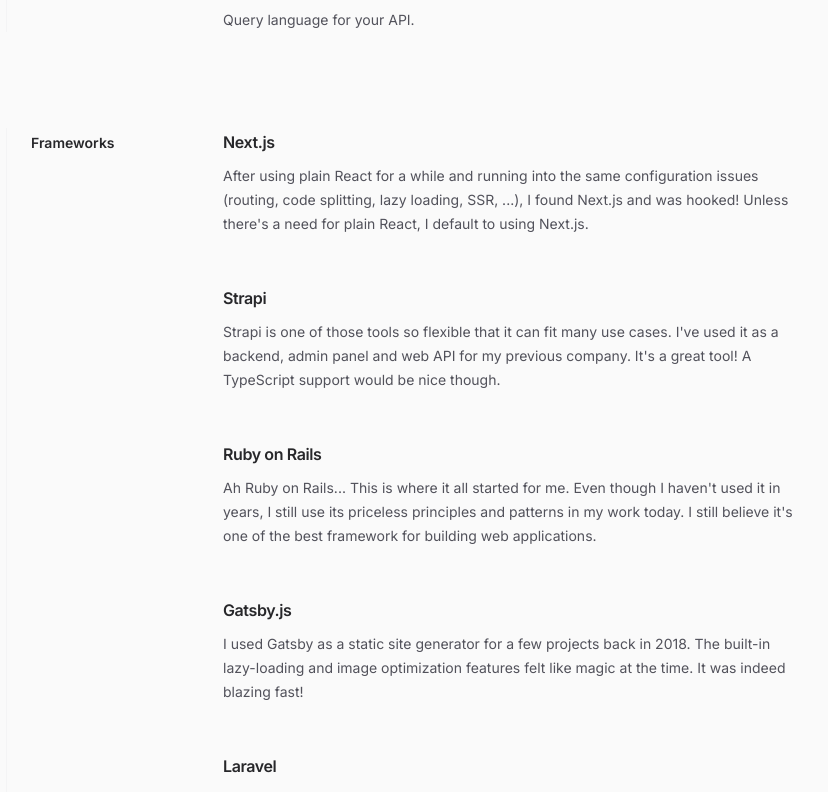
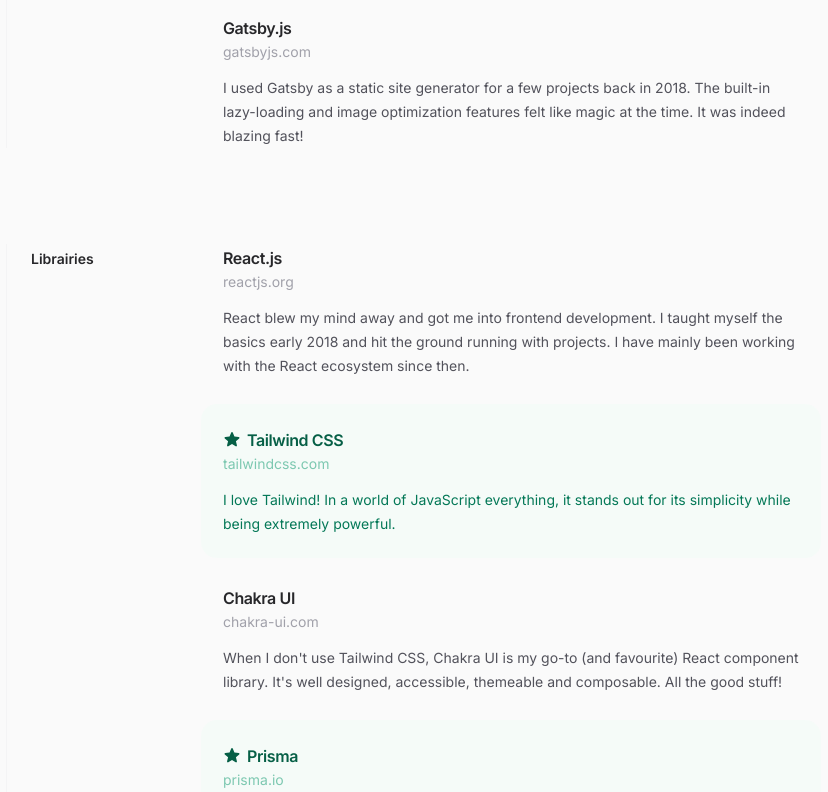
Before and after one commit to CharlyMartin/portfolio, a Next.js app: page /uses in a window 1280 px wide. Shown: the part 1060-1852 px from the top of the page, without its empty margins (154-982 px from the left). Built offline with nearby package versions, Linux system fonts and the light colour scheme.

Commit message:
Improved stack

```diff
--- a/src/app/projects/[slug]/page.tsx
+++ b/src/app/projects/[slug]/page.tsx
@@ -6,13 +6,10 @@
 import Container from "@/components/blocks/container";
 import Back from "@/components/atoms/back";
 import Section from "@/components/blocks/section";
-import Button from "@/components/atoms/button";
 import Icons from "@/components/atoms/icons";
-import A from "@/components/atoms/a";
-import { getHostname } from "@/lib/get-hostname";
 import { getProject } from "@/data/projects";
 import { formatProjectDates } from "@/lib/format-date";
-import { Project, Use } from "@/types";
+import { Use } from "@/types";
 import Badge from "@/components/atoms/badge";
 import PageTitle from "@/components/blocks/page-title";
 import ProjectStatus from "@/components/blocks/project-status";
--- a/src/app/uses/page.tsx
+++ b/src/app/uses/page.tsx
@@ -1,11 +1,15 @@
 import React from "react";
 import { Metadata } from "next";
+import clsx from "clsx";
 
-import Card from "@/components/blocks/card";
 import PageLayout from "@/components/blocks/page-layout";
 import { getUses } from "@/data/uses";
 import { slugify } from "@/lib/slugify";
 import { metadata as globalMeta } from "@/app/layout";
+import { Use } from "@/types";
+import A from "@/components/atoms/a";
+import Icons from "@/components/atoms/icons";
+import { getHostname } from "@/lib/get-hostname";
 
 const languages = getUses({ type: "language" });
 const libraries = getUses({ type: "library" });
@@ -28,30 +32,10 @@
       text="Here’s a big list of all the tools, software, and hardware I use (or used to use) to stay productive and build great things."
     >
       <div className="space-y-24">
-        {languages.length && (
-          <ToolsSection title="Languages">
-            {languages.map((item, i) => {
-              const { name, description, oneLiner } = item;
-
-              return (
-                <Tool key={i} title={name}>
-                  {description || oneLiner}
-                </Tool>
-              );
-            })}
-          </ToolsSection>
-        )}
-
         {frameworks.length && (
           <ToolsSection title="Frameworks">
             {frameworks.map((framework, i) => {
-              const { name, description, oneLiner } = framework;
-
-              return (
-                <Tool key={i} title={name}>
-                  {description || oneLiner}
-                </Tool>
-              );
+              return <Tool key={i} {...framework} />;
             })}
           </ToolsSection>
         )}
@@ -59,13 +43,15 @@
         {libraries.length && (
           <ToolsSection title="Librairies">
             {libraries.map((library, i) => {
-              const { name, description, oneLiner } = library;
+              return <Tool key={i} {...library} />;
+            })}
+          </ToolsSection>
+        )}
 
-              return (
-                <Tool key={i} title={name}>
-                  {description || oneLiner}
-                </Tool>
-              );
+        {languages.length && (
+          <ToolsSection title="Languages">
+            {languages.map((item, i) => {
+              return <Tool key={i} {...item} />;
             })}
           </ToolsSection>
         )}
@@ -73,27 +59,15 @@
         {sdks.length && (
           <ToolsSection title="SDKs">
             {sdks.map((sdk, i) => {
-              const { name, description, oneLiner } = sdk;
-
-              return (
-                <Tool key={i} title={name}>
-                  {description || oneLiner}
-                </Tool>
-              );
+              return <Tool key={i} {...sdk} />;
             })}
           </ToolsSection>
         )}
 
         {devtools.length && (
           <ToolsSection title="Dev Tools">
-            {devtools.map((item, i) => {
-              const { name, description, oneLiner } = item;
-
-              return (
-                <Tool key={i} title={name}>
-                  {description || oneLiner}
-                </Tool>
-              );
+            {devtools.map((tool, i) => {
+              return <Tool key={i} {...tool} />;
             })}
           </ToolsSection>
         )}
@@ -101,13 +75,7 @@
         {productivity.length && (
           <ToolsSection title="Productivity">
             {productivity.map((item, i) => {
-              const { name, description, oneLiner } = item;
-
-              return (
-                <Tool key={i} title={name}>
-                  {description || oneLiner}
-                </Tool>
-              );
+              return <Tool key={i} {...item} />;
             })}
           </ToolsSection>
         )}
@@ -115,13 +83,7 @@
         {hardware.length && (
           <ToolsSection title="Workstation">
             {hardware.map((item, i) => {
-              const { name, description, oneLiner } = item;
-
-              return (
-                <Tool key={i} title={name}>
-                  {description || oneLiner}
-                </Tool>
-              );
+              return <Tool key={i} {...item} />;
             })}
           </ToolsSection>
         )}
@@ -141,22 +103,74 @@
   );
 }
 
-type ToolProps = {
-  title: string;
-  href?: string;
-  children: React.ReactNode;
-};
+function Tool(props: Use) {
+  const { name, url, description, oneLiner, highlight, favorite } = props;
 
-function Tool(props: ToolProps) {
-  const { title, href, children } = props;
+  const text = description || oneLiner;
+  const fav = highlight || favorite;
 
   return (
-    <Card as="li">
-      <Card.Title as="h3" href={href}>
-        {title}
-      </Card.Title>
-      <Card.Description>{children}</Card.Description>
-    </Card>
+    <li className="group relative">
+      <div
+        className={clsx(
+          "absolute -inset-x-4 -inset-y-6 z-0 transition sm:-inset-x-6 sm:m-0.5 sm:rounded-2xl",
+          fav &&
+            "bg-emerald-50/30 group-hover:bg-emerald-50 dark:bg-emerald-950/30 group-hover:dark:bg-emerald-950/60",
+          !fav &&
+            "scale-95 bg-zinc-50 opacity-0 group-hover:scale-100 group-hover:opacity-100 dark:bg-zinc-800/50"
+        )}
+      />
+      <A href={url}>
+        <span className="relative z-10">
+          {/* Title */}
+          <div className="flex items-center">
+            {fav && (
+              <div className="mr-1.5 shrink-0">
+                <Icons.Star
+                  size={18}
+                  className="mb-0.5 text-emerald-800 dark:!text-emerald-100/90"
+                />
+              </div>
+            )}
+            <h2
+              className={clsx(
+                "text-base font-semibold tracking-tight",
+                !fav && "text-zinc-800 dark:text-zinc-100",
+                fav && "text-emerald-800 dark:text-emerald-100/90"
+              )}
+            >
+              {name}
+            </h2>
+          </div>
+
+          {/* Link */}
+          <div
+            className={clsx(
+              "-mt-0.5 flex -translate-x-5 items-center pb-3 transition group-hover:translate-x-0",
+              !fav && "text-zinc-400 dark:text-zinc-500/80",
+              fav && "text-emerald-600/50 dark:text-emerald-600/80"
+            )}
+          >
+            <Icons.Link
+              size={14}
+              className="mr-1.5 mt-0.5 opacity-0 transition group-hover:opacity-100"
+            />
+            <p className="relative z-10 text-sm">{getHostname(url)}</p>
+          </div>
+
+          {/* Description */}
+          <p
+            className={clsx(
+              "relative z-10 text-sm",
+              !fav && "text-zinc-600 dark:text-zinc-400",
+              fav && "text-emerald-700 dark:text-emerald-300/80"
+            )}
+          >
+            {text}
+          </p>
+        </span>
+      </A>
+    </li>
   );
 }
 
@@ -168,8 +182,6 @@
 function Section(props: SectionProps) {
   let { title, children } = props;
   const id = slugify(title);
-
-  // Add link to the source url
 
   return (
     <section
--- a/src/components/atoms/icons/index.tsx
+++ b/src/components/atoms/icons/index.tsx
@@ -17,6 +17,9 @@
   HiChevronDown,
   HiXMark,
   HiOutlineFolderOpen,
+  HiMiniStar,
+  HiArrowRightCircle,
+  HiHeart,
 } from "react-icons/hi2";
 
 // https://icons8.com/
@@ -32,6 +35,7 @@
   Clipboard: FiCopy,
   Check: FiCheck,
   ArrowRightOutline: HiOutlineArrowRight,
+  ArrowRightCircle: HiArrowRightCircle,
   Back: FiArrowLeft,
   Moon: HiOutlineMoon,
   Sun: HiOutlineSun,
@@ -39,6 +43,8 @@
   ChevronDown: HiChevronDown,
   X: HiXMark,
   Article: HiOutlineFolderOpen,
+  Star: HiMiniStar,
+  Heart: HiHeart,
 };
 
 export default Icons;
--- a/src/components/atoms/see-more/index.tsx
+++ b/src/components/atoms/see-more/index.tsx
@@ -15,7 +15,7 @@
     <Link
       {...rest}
       className={clsx(
-        "relative -left-1.5 inline-flex items-center gap-1.5 rounded-full bg-zinc-100 px-2.5 py-2 text-xs font-medium leading-none tracking-wide text-zinc-800 transition hover:bg-teal-50 hover:text-teal-600 dark:bg-zinc-800 dark:text-zinc-300 dark:hover:text-teal-500 sm:-left-2.5",
+        "relative left-0 inline-flex items-center gap-1.5 rounded-full bg-zinc-100 px-2.5 py-2 text-xs font-medium leading-none tracking-wide text-zinc-800 transition hover:bg-teal-50 hover:text-teal-600 dark:bg-zinc-800 dark:text-zinc-300 dark:hover:text-teal-500 sm:-left-2.5",
         className
       )}
     >
--- a/src/data/projects.ts
+++ b/src/data/projects.ts
@@ -244,7 +244,7 @@
     display: false,
     highlight: false,
     roles: [1],
-    stack: [10, 9, 2, 28, 41, 43],
+    stack: [10, 9, 2, 28, 41],
     people: [{ id: 9, role: { id: 2 } }],
     status: "archived",
     areas: ["web2"],
--- a/src/data/uses.ts
+++ b/src/data/uses.ts
@@ -1,4 +1,6 @@
 import type { Use } from "@/types";
+
+// Add long description for highlighted or favorite uses
 
 const data: Array<Use> = [
   {
@@ -8,7 +10,7 @@
     oneLiner: "A typed superset of JavaScript.",
     description:
       "My go-to language for most projects these days. It takes some time to get the types right at the beginning, but it always pays off as the project grows.",
-    favorite: true,
+    highlight: true,
     url: "https://www.typescriptlang.org/",
     type: "language",
   },
@@ -18,7 +20,7 @@
     meta: "UI Library",
     oneLiner: "A JavaScript library for building user interfaces.",
     description:
-      "React got me into frontend development. I taught myself React early 2018 and I have mostly been focusing on frontend development since then.",
+      "React blew my mind away and got me into frontend development. I taught myself the basics early 2018 and hit the ground running with projects. I have mainly been working with the React ecosystem since then.",
     url: "https://reactjs.org/",
     type: "library",
   },
@@ -28,8 +30,8 @@
     meta: "Web Framework",
     oneLiner: "The React Framework for Production.",
     description:
-      "After using plain React for a while and running into the same configuration issues (routing, code splitting, lazy loading, SSR, ...), I found Next.js and was hooked! Unless there's a need for plain React, I default to using Next.js.",
-    favorite: true,
+      "After using standalone React for a while and running into the same configuration and optimisation hurdles (routing, code splitting, lazy loading, SSR, ...), I found Next.js v9 back in the day and was hooked by its simplicity. Every new major version manages to make the tool even simpler to use, which is not always the case in the JavaScript ecosystem. Next.js is my go-to choice for any web project, my new Ruby on Rails.",
+    highlight: true,
     url: "https://nextjs.org/",
     type: "framework",
   },
@@ -37,7 +39,7 @@
     id: 4,
     name: "Tailwind CSS",
     meta: "CSS Framework",
-    favorite: true,
+    highlight: true,
     oneLiner: "The CSS framework to build any design.",
     description:
       "I love Tailwind! In a world of JavaScript everything, it stands out for its simplicity while being extremely powerful.",
@@ -65,12 +67,13 @@
   },
   {
     id: 7,
-    name: "MacBook Air M1 (2020)",
+    name: `15" M2 MacBook Air (2023)`,
     meta: "Hardware",
     oneLiner:
-      "MacBook Air combined with the M1 chip. An incredibly portable laptop.",
+      "MacBook Air combined with the M2 chip. An incredibly portable laptop.",
     description:
-      "I've been on the Mackbook Pro bandwagon since 2009, but the M1 chip is such a game changer that a MacBook Air (with some extra RAM) is now more than enough for modern web development.",
+      "I've been on the Mackbook Pro bandwagon since 2009, but the latest M chip series is such a game changer that a MacBook Air (with some extra RAM) is now more than enough for modern web development.",
+    favorite: true,
     url: "https://www.apple.com/macbook-air/",
     type: "workspace",
   },
@@ -110,8 +113,9 @@
     meta: "Code Formatter",
     oneLiner: "An opinionated code formatter.",
     description:
-      "Prettier changed my (dev) life. I remember days when I used to format code manually, I can't believe it was a thing. Prettier is the extension I install first when I start a new project.",
+      "Prettier changed my (dev) life. I discovered it around the same time as React, as I was transitioning from the Ruby world to the - much vaster - JavaScript world. It’s incredible enough as a solo developer and indispensable for team work. And the tailwind formatter plugin makes using Tailwind much structured and pleasant. I remember days when I used to format code manually, I can't believe it was a thing Thank you, Prettier.",
     url: "https://prettier.io/",
+    favorite: true,
     type: "devtool",
   },
   {
@@ -147,11 +151,11 @@
   {
     id: 15,
     name: "Prisma",
-    favorite: true,
+    highlight: true,
     meta: "ORM",
     oneLiner: "Next-generation TypeScript ORM.",
     description:
-      "Prisma is the perfect ORM companion for my Next.js projects, if I ever need to make use of Next's API routes.",
+      "Prisma is the perfect ORM companion for my Next.js projects, if I ever need to make use of Next's API routes. And the native TypeScript support makes database interactions so much safer.",
     url: "https://www.prisma.io/",
     type: "library",
   },
@@ -161,7 +165,8 @@
     meta: "Web API",
     oneLiner: "The most popular payment API.",
     description:
-      "It would be hard to imagine a world where Stripe doesn't exist. Their API documentation is the gold standard for web APIs.",
+      "It would be hard to imagine a world where Stripe doesn't exist. Their API documentation is the gold standard for web APIs. I started using their API back in 2018, a few times a year since then. Whenever I come back to their documentation, they managed to make it even more enjoyable and intuitive. Bravo, Stripe!",
+    favorite: true,
     url: "https://stripe.com/",
     type: "sdk",
   },
@@ -249,7 +254,7 @@
     meta: "Web Framework",
     oneLiner: "The Ruby framework for building web applications.",
     description:
-      "Ah Ruby on Rails... This is where it all started for me. Even though I haven't used it in years, I still use its priceless principles and patterns in my work today. I still believe it's one of the best framework for building web applications.",
+      "Ah Ruby on Rails... This is where it all started for me. Even though I haven't used it in years, I still use its priceless principles and patterns in my work today. I still believe it's one of the best framework for building web applications faster.",
     url: "https://rubyonrails.org/",
     type: "framework",
   },
@@ -327,6 +332,7 @@
     description:
       "XState is pretty awesome! Finite state machines are a mind shift from the traditional state management libraries, but a worthwhile one. It forces you to clearly map out the different states and transitions of your application, which is a great thing!",
     url: "https://xstate.js.org/",
+    favorite: true,
     type: "library",
   },
   {
@@ -373,7 +379,7 @@
   {
     id: 38,
     name: "React Query",
-    favorite: true,
+    highlight: true,
     meta: "Async State Management",
     oneLiner: "The React async state management library.",
     description:
@@ -399,6 +405,7 @@
     oneLiner: "Popular form library built with React hooks.",
     description:
       "Managing complex forms is one of the hardest things in web development. React Hook Form makes it so much easier and scalable.",
+    favorite: true,
     url: "https://react-hook-form.com/",
     type: "library",
   },
@@ -420,14 +427,14 @@
     url: "https://final-form.org/react",
     type: "library",
   },
-  {
-    id: 43,
-    name: "Laravel",
-    meta: "Web Framework",
-    oneLiner: "The most popular PHP framework for building web apps.",
-    url: "https://laravel.com/",
-    type: "framework",
-  },
+  // {
+  //   id: 43,
+  //   name: "Laravel",
+  //   meta: "Web Framework",
+  //   oneLiner: "The most popular PHP framework for building web apps.",
+  //   url: "https://laravel.com/",
+  //   type: "framework",
+  // },
   {
     id: 44,
     name: "Z - jump around",
@@ -435,7 +442,7 @@
     oneLiner: "Shell script to move around the file system",
     description:
       "Z is a tiny shell script but such a cool one. It makes moving around the file system so much easier. I 'z' my way around directories instead of 'cd'ing like a caveman.",
-    url: "",
+    url: "https://github.com/rupa/z",
     type: "devtool",
   },
   {
@@ -468,8 +475,9 @@
     name: "Github Copilot",
     meta: "AI Tool",
     oneLiner: "The most popular AI code editor assistant",
+    favorite: true,
     description:
-      "Somedays, I feel like I am the co-pilot of Github Copilot, as it seems to incresingly know what I want to do. Mind blowing!",
+      "Gitub Copilot is one of these tools with such a massive wow factor you only have every few years. Somedays, I feel like I am the co-pilot of Github Copilot, as it seems to increasingly know what I want to do. Mind blowing!",
     url: "https://github.com/features/copilot/",
     type: "devtool",
   },
@@ -511,6 +519,7 @@
     description:
       "I've never used the default MacOs terminal, but whenever I see someone's screen with it, I feel like I am looking at a computer from the 80s. iTerm feels like the way to go.",
     url: "https://iterm2.com/",
+    favorite: true,
     type: "devtool",
   },
   {
@@ -521,12 +530,13 @@
     description:
       "Auth.js - previously NextAuth.js - is incredibly intuitive and covers most, if not all, authentication use cases. It's not my go to authentication library for my Next.js projects.",
     url: "https://authjs.dev/",
+    // highlight: true,
     type: "library",
   },
   {
     id: 54,
     name: "tRPC",
-    favorite: true,
+    highlight: true,
     meta: "Data Fetching",
     oneLiner: "End-to-end typesafe APIs made easy.",
     description:
@@ -558,18 +568,18 @@
 
 type Filters = {
   type?: Use["type"];
-  favorite?: Use["favorite"];
+  highlight?: Use["highlight"];
 };
 
 export function getUses(filters?: Filters) {
-  const { type, favorite } = filters || {};
+  const { type, highlight } = filters || {};
 
-  if (type && favorite) {
-    return data.filter((use) => use.type == type && use.favorite);
+  if (type && highlight) {
+    return data.filter((use) => use.type == type && use.highlight);
   }
 
   if (type) return data.filter((use) => use.type == type);
-  if (favorite) return data.filter((use) => use.favorite);
+  if (highlight) return data.filter((use) => use.highlight);
 
   return data;
 }
--- a/src/types/index.ts
+++ b/src/types/index.ts
@@ -69,6 +69,7 @@
   name: string;
   oneLiner: string;
   description?: string;
+  highlight?: boolean;
   favorite?: boolean;
   meta:
     | "Programming Language"
@@ -105,7 +106,7 @@
     | "Bundler"
     | "Code Collaboration"
     | "External Monitor";
-  url?: string;
+  url: string;
   type:
     | "language"
     | "library"
```
Also changed, not shown: src/app/page.tsx (+16 -6 lines), src/components/blocks/project-status/index.tsx (+0 -32 lines).
